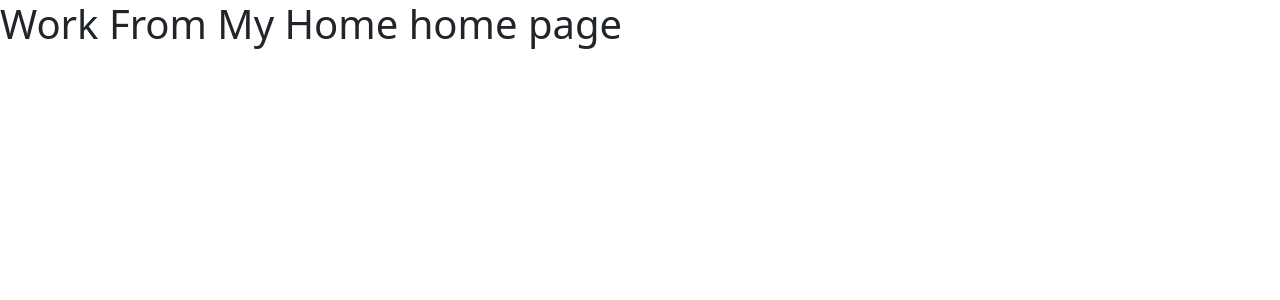
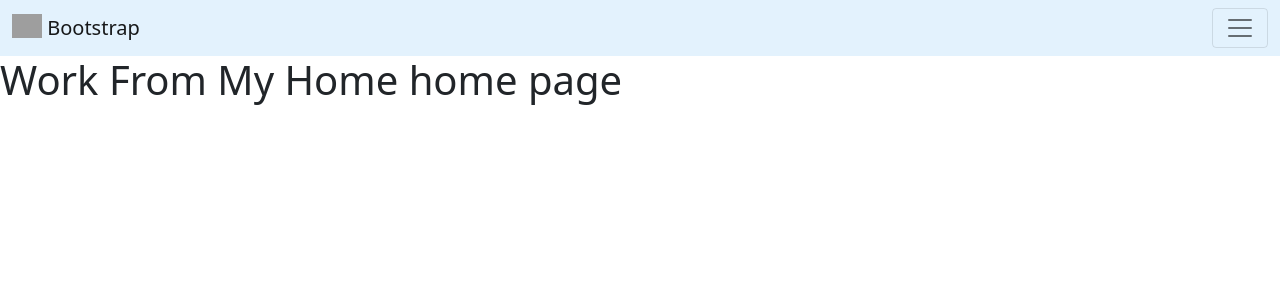
Before and after one commit to loosenthedark/work-from-my-home, a Flask app: page / in a window 1280 px wide. Shown: the top 300 px of the page. Run offline with Flask 2, Linux system fonts and the light colour scheme; grey boxes are pictures that could not be loaded.

Commit message:
Add BS navbar starter code

```diff
--- a/templates/home.html
+++ b/templates/home.html
@@ -1,22 +1,109 @@
-<!doctype html>
+<!DOCTYPE html>
 <html lang="en">
   <head>
     <!-- Required meta tags -->
-    <meta charset="utf-8">
-    <meta name="viewport" content="width=device-width, initial-scale=1">
+    <meta charset="utf-8" />
+    <meta name="viewport" content="width=device-width, initial-scale=1" />
 
     <!-- Bootstrap CSS -->
-    <link href="https://cdn.jsdelivr.net/npm/bootstrap@5.0.2/dist/css/bootstrap.min.css" rel="stylesheet" integrity="sha384-EVSTQN3/azprG1Anm3QDgpJLIm9Nao0Yz1ztcQTwFspd3yD65VohhpuuCOmLASjC" crossorigin="anonymous">
+    <link
+      href="https://cdn.jsdelivr.net/npm/bootstrap@5.0.2/dist/css/bootstrap.min.css"
+      rel="stylesheet"
+      integrity="sha384-EVSTQN3/azprG1Anm3QDgpJLIm9Nao0Yz1ztcQTwFspd3yD65VohhpuuCOmLASjC"
+      crossorigin="anonymous"
+    />
 
     <title>WFMH | Home</title>
   </head>
   <body>
+    <nav class="navbar navbar-light" style="background-color: #e3f2fd">
+      <div class="container-fluid">
+        <a class="navbar-brand" href="#">
+          <img
+            src="https://getbootstrap.com/docs/5.0/assets/brand/bootstrap-logo.svg"
+            alt=""
+            width="30"
+            height="24"
+            class="d-inline-block align-text-top"
+          />
+          Bootstrap
+        </a>
+        <button
+          class="navbar-toggler"
+          type="button"
+          data-bs-toggle="collapse"
+          data-bs-target="#navbarSupportedContent"
+          aria-controls="navbarSupportedContent"
+          aria-expanded="false"
+          aria-label="Toggle navigation"
+        >
+          <span class="navbar-toggler-icon"></span>
+        </button>
+        <div class="collapse navbar-collapse" id="navbarSupportedContent">
+          <ul class="navbar-nav me-auto mb-2 mb-lg-0">
+            <li class="nav-item">
+              <a class="nav-link active" aria-current="page" href="#">Home</a>
+            </li>
+            <li class="nav-item">
+              <a class="nav-link" href="#">About</a>
+            </li>
+            <li class="nav-item">
+              <a class="nav-link" href="#">My Profile</a>
+            </li>
+            <li class="nav-item dropdown">
+              <a
+                class="nav-link dropdown-toggle"
+                href="#"
+                id="navbarDropdown"
+                role="button"
+                data-bs-toggle="dropdown"
+                aria-expanded="false"
+              >
+                Dropdown
+              </a>
+              <ul class="dropdown-menu" aria-labelledby="navbarDropdown">
+                <li><a class="dropdown-item" href="#">Action</a></li>
+                <li><a class="dropdown-item" href="#">Another action</a></li>
+                <li><hr class="dropdown-divider" /></li>
+                <li>
+                  <a class="dropdown-item" href="#">Something else here</a>
+                </li>
+              </ul>
+            </li>
+            <li class="nav-item">
+              <a
+                class="nav-link disabled"
+                href="#"
+                tabindex="-1"
+                aria-disabled="true"
+                >Disabled</a
+              >
+            </li>
+          </ul>
+          <form class="d-flex">
+            <input
+              class="form-control me-2"
+              type="search"
+              placeholder="Search"
+              aria-label="Search"
+            />
+            <button class="btn btn-outline-success" type="submit">
+              Search
+            </button>
+          </form>
+        </div>
+      </div>
+    </nav>
     <h1>Work From My Home home page</h1>
 
     <!-- Optional JavaScript; choose one of the two! -->
 
     <!-- Option 1: Bootstrap Bundle with Popper -->
-    <script src="https://cdn.jsdelivr.net/npm/bootstrap@5.0.2/dist/js/bootstrap.bundle.min.js" integrity="sha384-MrcW6ZMFYlzcLA8Nl+NtUVF0sA7MsXsP1UyJoMp4YLEuNSfAP+JcXn/tWtIaxVXM" crossorigin="anonymous"></script>
+    <script
+      src="https://cdn.jsdelivr.net/npm/bootstrap@5.0.2/dist/js/bootstrap.bundle.min.js"
+      integrity="sha384-MrcW6ZMFYlzcLA8Nl+NtUVF0sA7MsXsP1UyJoMp4YLEuNSfAP+JcXn/tWtIaxVXM"
+      crossorigin="anonymous"
+    ></script>
 
     <!-- Option 2: Separate Popper and Bootstrap JS -->
     <!--
--- a/wfmh.py
+++ b/wfmh.py
@@ -4,6 +4,7 @@ app = Flask(__name__)
 
 
 @app.route("/")
+@app.route("/home")
 def landing_page():
     return render_template('home.html')
 
```
